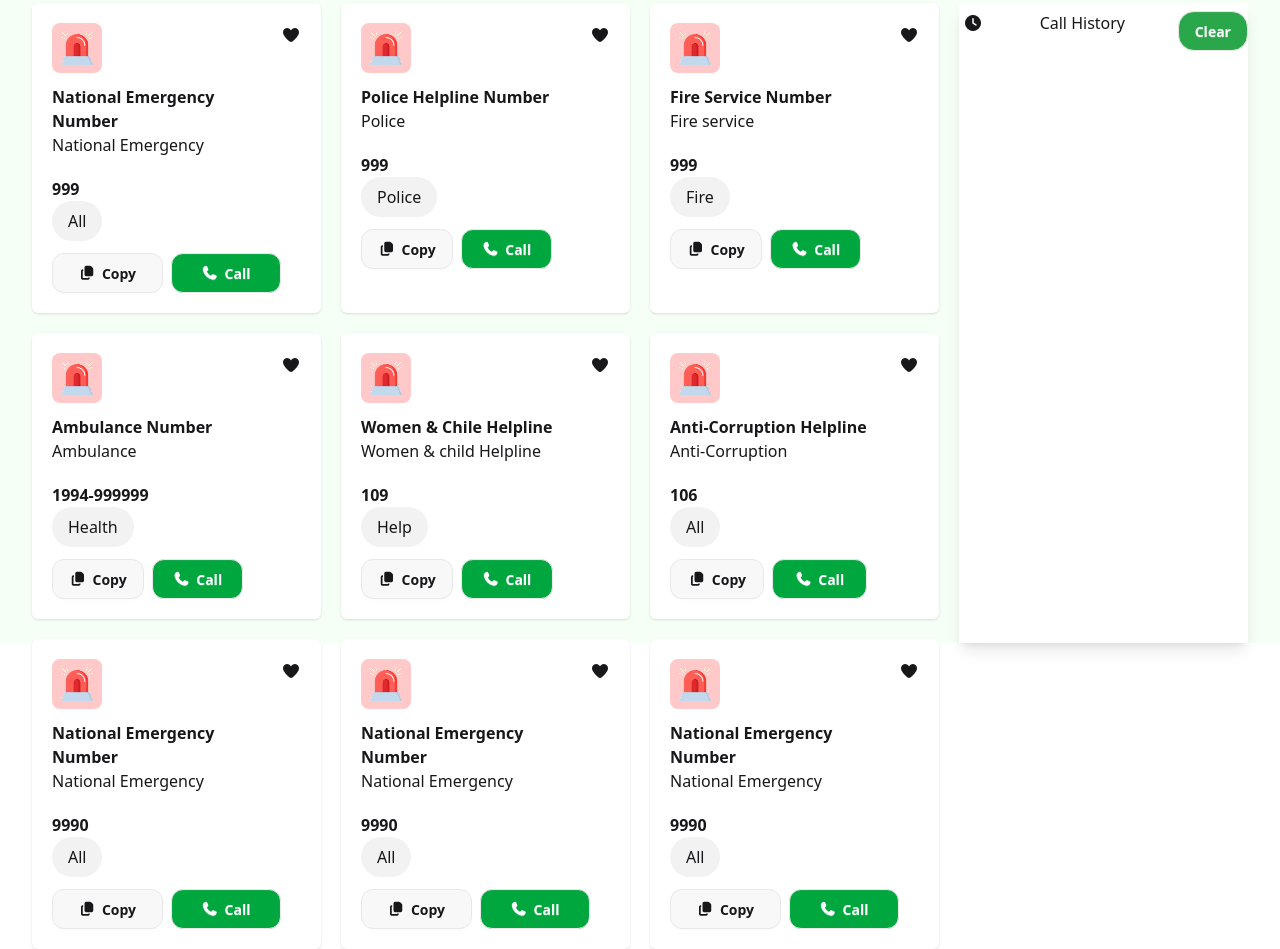
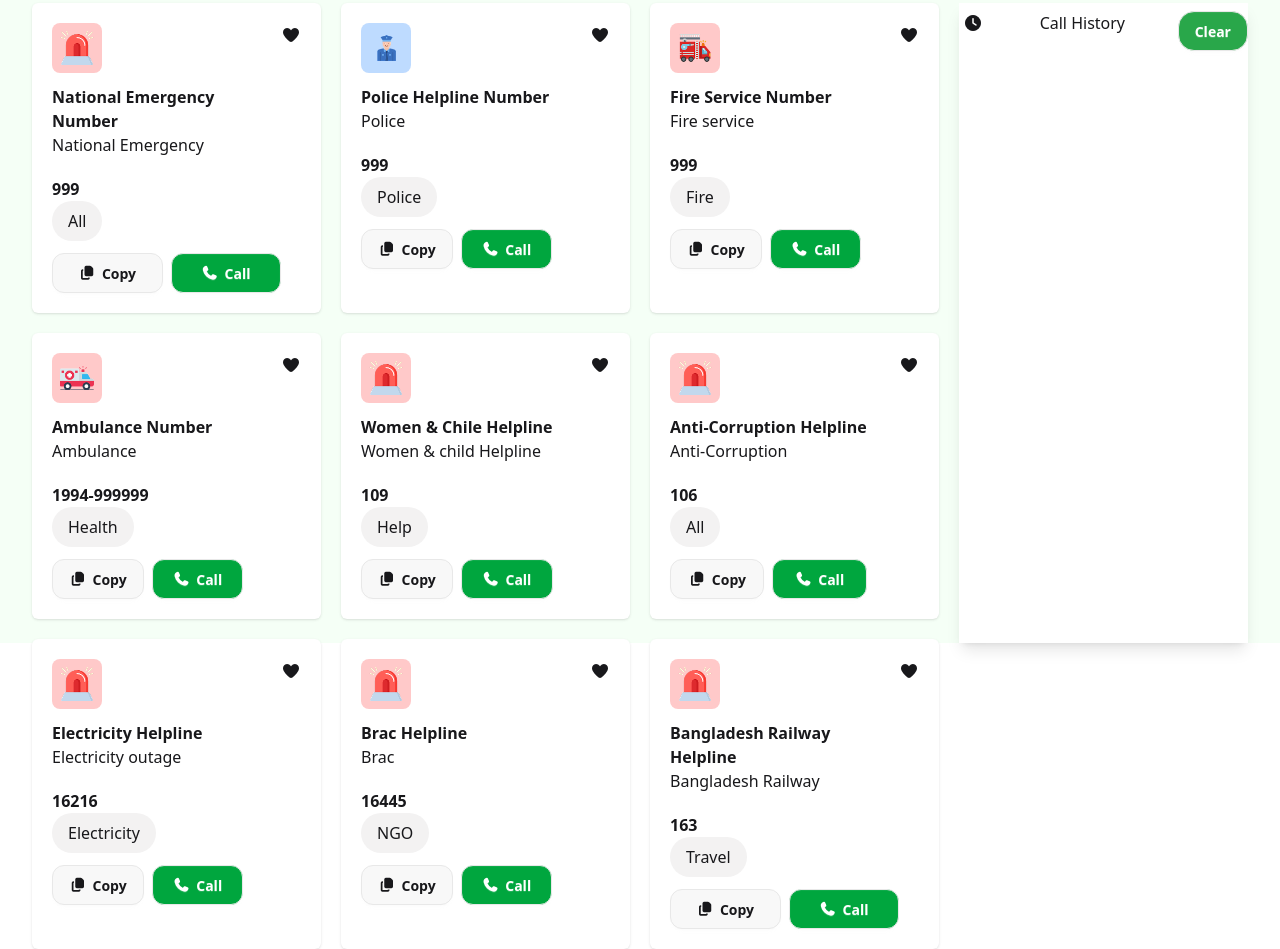
Before and after one commit to abdur-rahim123/Assignment-5, a plain HTML site: page index.html in a window 1280 px wide. Shown: the part 362-1311 px from the top of the page. Drawn offline with nearby package versions, Linux system fonts and the light colour scheme.

Commit message:
fixed boxes

```diff
--- a/index.html
+++ b/index.html
@@ -80,7 +80,7 @@
                 <!-- box-2 -->
                 <div class="bg-white shadow rounded-md p-5 flex justify-between">
                     <div>
-                        <img src="assets/emergency.png" alt="" class="bg-red-200 p-2
+                        <img src="assets/police.png" alt="" class="bg-blue-200 p-2
                         mb-3 rounded-lg h-[50px] w-[50px]">
                         <h1 id="valu1"  class="font-bold ">Police Helpline Number</h1>
                         <h1>Police</h1>
@@ -102,7 +102,7 @@
 
     <div class="bg-white shadow rounded-md p-5 flex justify-between">
                     <div>
-                        <img src="assets/emergency.png" alt="" class="bg-red-200 p-2
+                        <img src="assets/fire-service.png" alt="" class="bg-red-200 p-2
                         mb-3 rounded-lg h-[50px] w-[50px]">
                         <h1 id="valu1"  class="font-bold ">Fire Service Number</h1>
                         <h1>Fire service</h1>
@@ -125,7 +125,7 @@
 
                          <div class="bg-white shadow rounded-md p-5 flex justify-between">
                     <div>
-                        <img src="assets/emergency.png" alt="" class="bg-red-200 p-2
+                        <img src="assets/ambulance.png" alt="" class="bg-red-200 p-2
                         mb-3 rounded-lg h-[50px] w-[50px]">
                         <h1 id="valu1"  class="font-bold ">Ambulance Number</h1>
                         <h1>Ambulance</h1>
@@ -191,11 +191,11 @@
                     <div>
                         <img src="assets/emergency.png" alt="" class="bg-red-200 p-2
                         mb-3 rounded-lg h-[50px] w-[50px]">
-                        <h1 id="valu1"  class="font-bold ">National Emergency Number</h1>
-                        <h1>National Emergency</h1>
-                        <h1 id="valu1" class="font-bold mt-5" >9990</h1>
+                        <h1 id="valu1"  class="font-bold ">Electricity Helpline</h1>
+                        <h1>Electricity outage</h1>
+                        <h1 id="valu1" class="font-bold mt-5" >16216</h1>
 
-                        <button class="bg-[#f3f2f2] px-4 py-2 mb-3 rounded-3xl">All</button>
+                        <button class="bg-[#f3f2f2] px-4 py-2 mb-3 rounded-3xl">Electricity</button>
 
                         <div class="grid grid-cols-2 gap-2">
                             <button class="btn rounded-xl"><i class="fa-solid fa-copy"></i>Copy</button>
@@ -212,11 +212,11 @@
                     <div>
                         <img src="assets/emergency.png" alt="" class="bg-red-200 p-2
                         mb-3 rounded-lg h-[50px] w-[50px]">
-                        <h1 id="valu1"  class="font-bold ">National Emergency Number</h1>
-                        <h1>National Emergency</h1>
-                        <h1 id="valu1" class="font-bold mt-5" >9990</h1>
+                        <h1 id="valu1"  class="font-bold ">Brac Helpline</h1>
+                        <h1>Brac</h1>
+                        <h1 id="valu1" class="font-bold mt-5" >16445</h1>
 
-                        <button class="bg-[#f3f2f2] px-4 py-2 mb-3 rounded-3xl">All</button>
+                        <button class="bg-[#f3f2f2] px-4 py-2 mb-3 rounded-3xl">NGO</button>
 
                         <div class="grid grid-cols-2 gap-2">
                             <button class="btn rounded-xl"><i class="fa-solid fa-copy"></i>Copy</button>
@@ -232,11 +232,11 @@
                     <div>
                         <img src="assets/emergency.png" alt="" class="bg-red-200 p-2
                         mb-3 rounded-lg h-[50px] w-[50px]">
-                        <h1 id="valu1"  class="font-bold ">National Emergency Number</h1>
-                        <h1>National Emergency</h1>
-                        <h1 id="valu1" class="font-bold mt-5" >9990</h1>
+                        <h1 id="valu1"  class="font-bold ">Bangladesh Railway Helpline </h1>
+                        <h1>Bangladesh Railway</h1>
+                        <h1 id="valu1" class="font-bold mt-5" >163</h1>
 
-                        <button class="bg-[#f3f2f2] px-4 py-2 mb-3 rounded-3xl">All</button>
+                        <button class="bg-[#f3f2f2] px-4 py-2 mb-3 rounded-3xl">Travel</button>
 
                         <div class="grid grid-cols-2 gap-2">
                             <button class="btn rounded-xl"><i class="fa-solid fa-copy"></i>Copy</button>
@@ -304,6 +304,7 @@
 
     document.getElementById("call").addEventListener("click",function(e){
 
+        alert("are you sure")
 
         const test = e.target.parentNode.parentNode;
 
```
